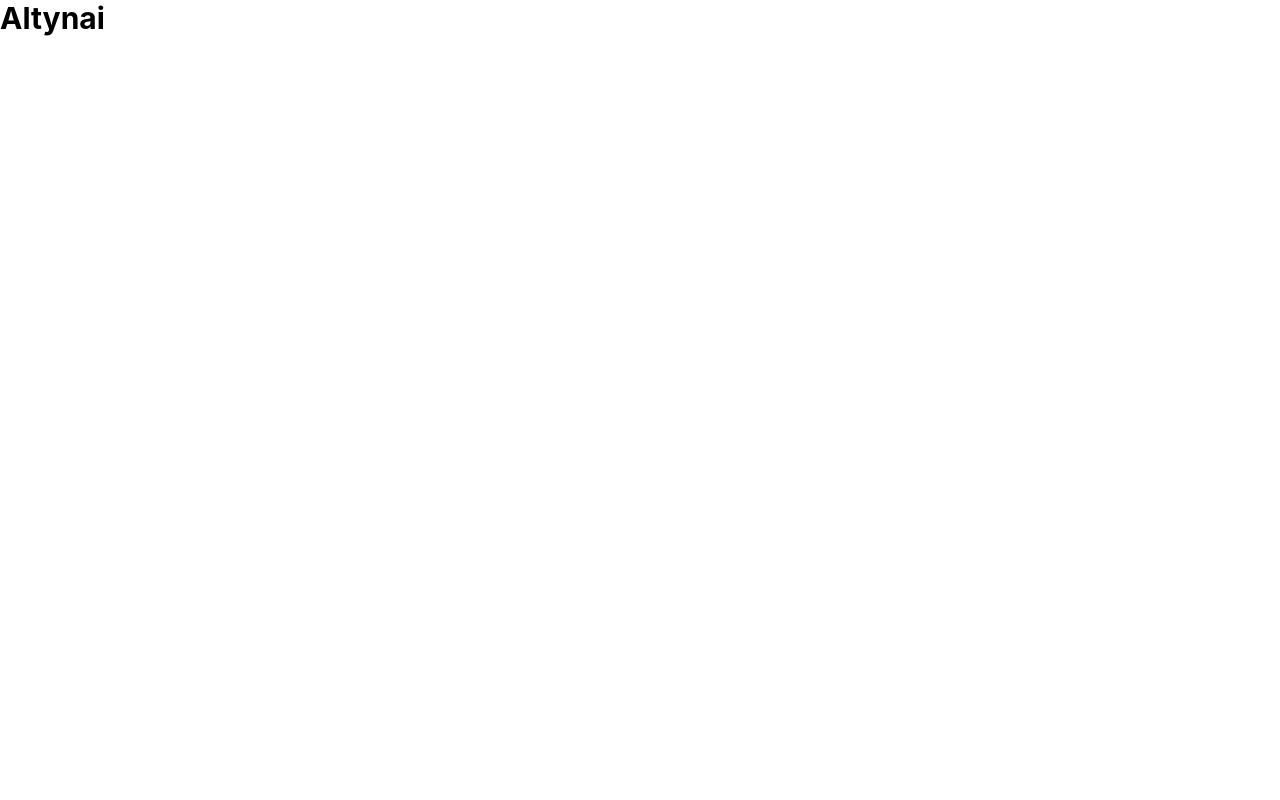
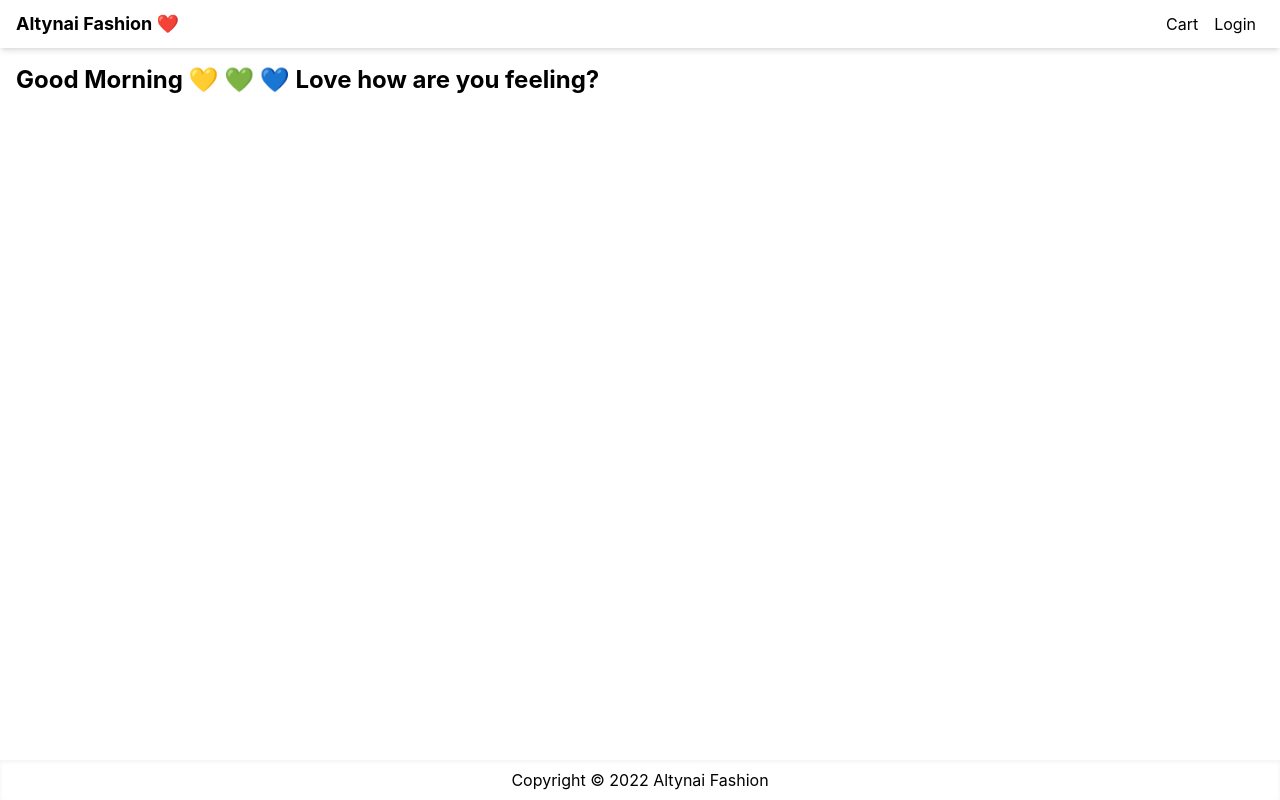
Before and after one commit to lordrichard6/altynai-ecommerce-shop, a Next.js app: page / in a window 1280 px wide. Built offline with nearby package versions, Linux system fonts and the light colour scheme.

Commit message:
task:Layout of the page setup

```diff
--- /dev/null
+++ b/components/Layout.jsx
@@ -0,0 +1,30 @@
+import React from "react";
+import Head from "next/head";
+import Link from 'next/link'
+
+export default function Layout({title,  children }) {
+  return (
+    <>
+      <Head>
+        <title>{title ? title + "- Altynai Fashion" : "Altynai Fashion"}</title>
+        <meta name="description" content="Ecommerce Website" />
+        <link rel="icon" href="/favicon.ico" />
+      </Head>
+      <div className="flex min-h-screen flex-col justify-between">
+        <header>
+            <nav className="flex h-12 justify-between items-center shadow-md px-4">
+                <Link href="/">
+                    <a className="text-lg font-bold">Altynai Fashion ❤️</a>
+                </Link>
+                <div>
+                    <Link href="/cart"><a className="p-2">Cart</a></Link>
+                    <Link href="/login"><a className="p-2">Login</a></Link>
+                </div>
+            </nav>
+        </header>
+        <main className="container m-auto mt-4 px-4">{children}</main>
+        <footer className="flex h-10 justify-center items-center shadow-inner">Copyright © 2022 Altynai Fashion</footer>
+      </div>
+    </>
+  );
+}
--- a/pages/index.js
+++ b/pages/index.js
@@ -1,15 +1,9 @@
-import Head from 'next/head'
+import Layout from "../components/Layout";
 
 export default function Home() {
   return (
-    <div>
-      <Head>
-        <title>Create Next App</title>
-        <meta name="description" content="Generated by create next app" />
-        <link rel="icon" href="/favicon.ico" />
-      </Head>
-    <h1 className="text-3xl font-bold">Altynai</h1>
-
-    </div>
+    <Layout title="HOME">
+      <h1 className="text-2xl font-bold">Good Morning 💛 💚 💙 Love how are you feeling?</h1>
+    </Layout>
   )
 }
```
Also changed, not shown: .eslintrc.json.
